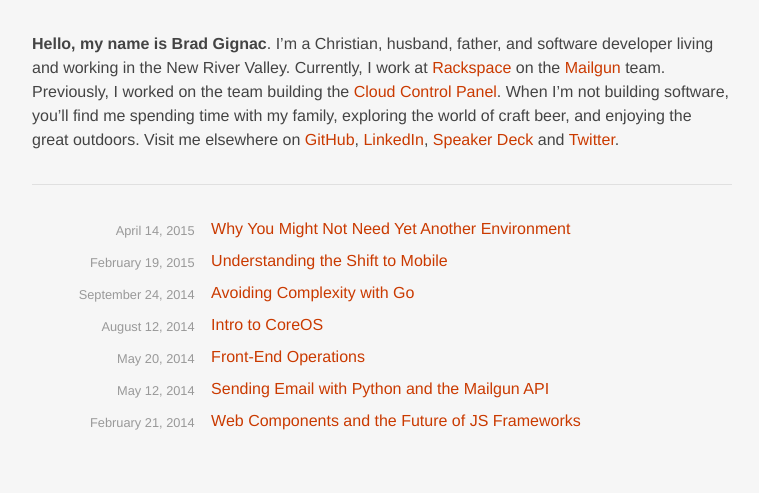
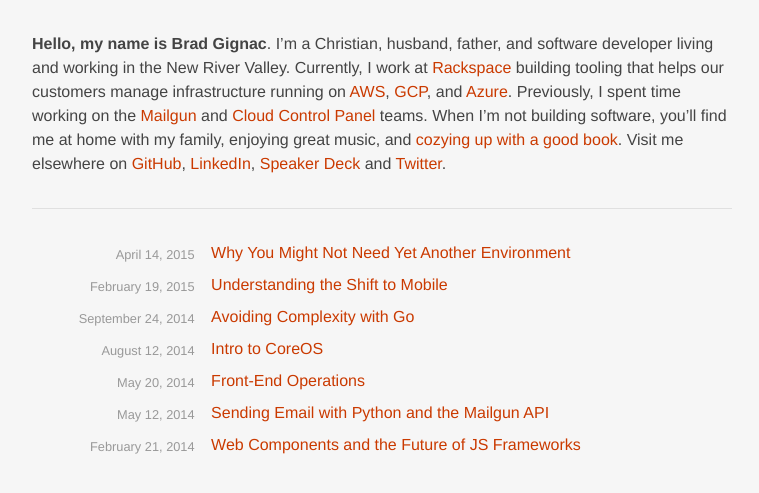
Before and after one commit to bradgignac/bradgignac.github.io, a Jekyll site: the page built from index.md, in a window 1280 px wide. Shown: the top 493 px of the page, without its empty margins (258-1017 px from the left). Built offline with Jekyll 4.4.1, drawn with Linux system fonts in a browser that asks for light colours.

Commit message:
First pass at reading list. Still needs a UI.

```diff
--- a/assets/scss/_base.scss
+++ b/assets/scss/_base.scss
@@ -83,3 +83,7 @@ pre {
   margin: 0 0.8rem;
   padding: 0.5rem 0;
 }
+
+ol, ul {
+  padding: 0;
+}
--- a/index.md
+++ b/index.md
@@ -5,9 +5,7 @@ title: Home
 
 **Hello, my name is Brad Gignac**. I'm a Christian, husband, father, and software
 developer living and working in the New River Valley. Currently, I work at
-[Rackspace](https://www.rackspace.com) on the [Mailgun](http://mailgun.com) team.
-Previously, I worked on the team building the [Cloud Control Panel](https://mycloud.rackspace.com).
-When I'm not building software, you'll find me spending time with my family,
-exploring the world of craft beer, and enjoying the great outdoors. Visit me
+[Rackspace](https://www.rackspace.com) building tooling that helps our customers manage infrastructure running on [AWS](https://www.rackspace.com/managed-aws), [GCP](https://www.rackspace.com/managed-google-cloud), and [Azure](https://www.rackspace.com/microsoft/managed-azure-cloud). Previously, I spent time working on the [Mailgun](http://mailgun.com) and [Cloud Control Panel](https://mycloud.rackspace.com) teams. When I'm not building software, you'll find me at home with my family,
+enjoying great music, and [cozying up with a good book](/reading-list). Visit me
 elsewhere on [GitHub](https://github.com/bradgignac), [LinkedIn](https://linkedin.com/in/bradgignac),
 [Speaker Deck](https://speakerdeck.com/bradgignac) and [Twitter](https://twitter.com/bradgignac).
```
Also changed, not shown: reading-list/index.md (added, +18 -0 lines), assets/stylesheets/site.css.
